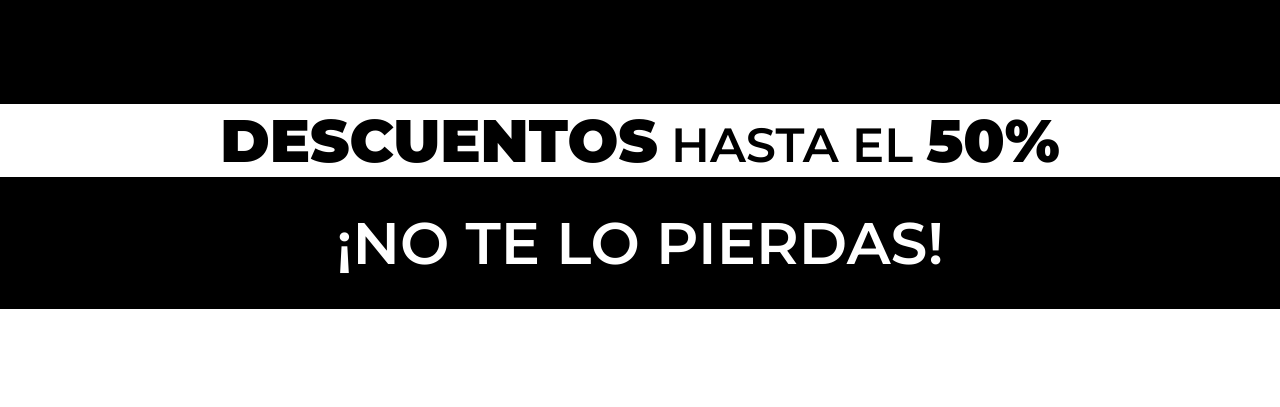
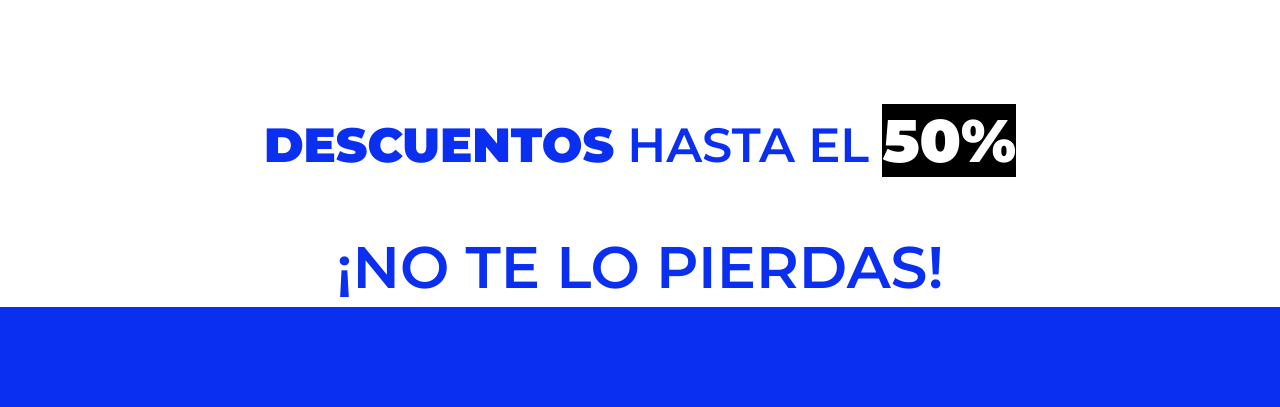
Before and after one commit to florluzduarte/desafios-bootcamp-java-2023, a plain HTML site: page index.html in a window 1280 px wide. Shown: the part 843-1250 px from the top of the page. Before the commit the page ends 1152 px from the top, so only its background shows below. Drawn offline with Linux system fonts and the light colour scheme.

Commit message:
Desarrollo Web con HTML - Desafío 1 - Ejercicio 3

```diff
--- a/index.html
+++ b/index.html
@@ -3,7 +3,7 @@
   <head>
     <meta charset="UTF-8" />
     <meta name="viewport" content="width=device-width, initial-scale=1.0" />
-    <title>Laboratorio 2</title>
+    <title>Laboratorio 3</title>
     <link rel="stylesheet" href="styles.css" />
     <link rel="preconnect" href="https://fonts.googleapis.com" />
     <link rel="preconnect" href="https://fonts.gstatic.com" crossorigin />
@@ -14,15 +14,22 @@
   </head>
   <body>
     <main>
-      <p class="fecha bkg-black">23 noviembre</p>
+      <div>
+        <p class="fecha">23 noviembre</p>
+      </div>
       <h1>
         <div class="black">Black</div>
         <div class="friday bkg-black">Friday</div>
       </h1>
-      <p class="descuento">
-        <strong>Descuentos</strong> hasta el <strong>50%</strong>
-      </p>
-      <p class="cta bkg-black">¡No te lo pierdas!</p>
+      <div>
+        <p class="promo">
+          <span class="descuento">Descuentos</span> hasta el
+          <strong>50%</strong>
+        </p>
+      </div>
+      <div>
+        <p class="cta bkg-black">¡No te lo pierdas!</p>
+      </div>
     </main>
   </body>
 </html>
--- a/styles.css
+++ b/styles.css
@@ -8,24 +8,23 @@
   font-size: 10px;
   --primary-color: black;
   --secondary-color: white;
+  --terciary-color: #0a2ff1;
   font-family: "Montserrat", sans-serif;
   text-align: center;
   text-transform: uppercase;
 }
 
-.bkg-black {
-  color: var(--secondary-color);
-  background-color: var(--primary-color);
-}
-
 .fecha {
   font-weight: 900;
   font-size: 6.6rem;
-  padding: 6rem 0rem;
+  padding-bottom: 8rem;
+  color: var(--terciary-color);
 }
 
 .black {
   font-size: 19.73rem;
+  color: var(--secondary-color);
+  background-color: var(--primary-color);
 }
 
 .friday {
@@ -33,17 +32,32 @@
   padding: 12rem 0rem;
 }
 
-.descuento {
+.promo {
   font-size: 4.8rem;
   font-weight: 600;
+  color: var(--terciary-color);
+  padding-bottom: 5rem;
 }
 
-.descuento strong {
+.promo strong {
   font-size: 6rem;
+  font-weight: 900;
+  color: var(--secondary-color);
+  background-color: var(--primary-color);
+}
+
+.descuento {
   font-weight: 900;
 }
 
 .cta {
   font-size: 5.86rem;
   padding: 3rem 0rem;
+  color: var(--terciary-color);
+  line-height: 2rem;
 }
+
+main {
+  border-top: 4rem solid var(--terciary-color);
+  border-bottom: 10rem solid var(--terciary-color);
+}
```
Also changed, not shown: 1 other file.
